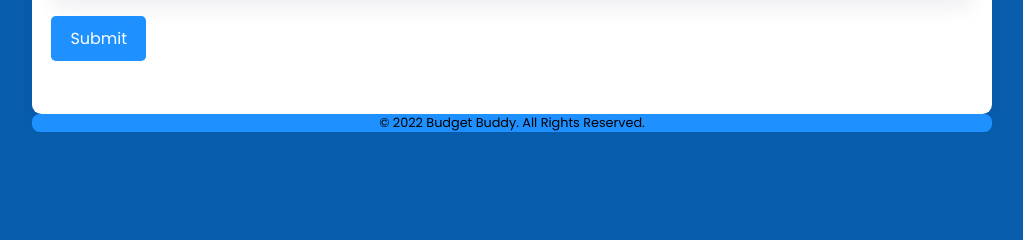
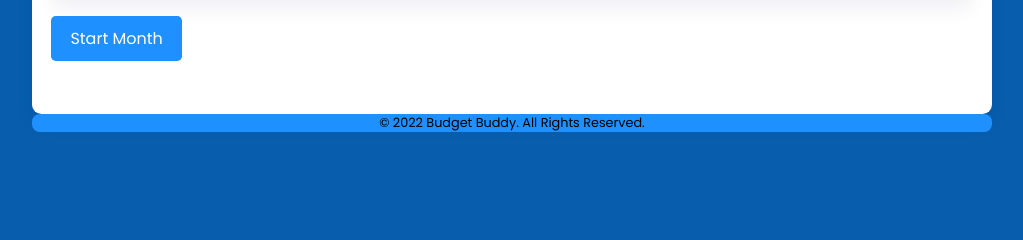
Before and after one commit to Vorix325/BudgetrBuddy, a PHP site: page /ex_starts/admin/admin_All.php in a window 1280 px wide. Shown: the part 394-634 px from the top of the page, without its empty margins (128-1151 px from the left). Run offline with PHP 8.4, Linux system fonts and the light colour scheme; data comes from the database, SQL or seed files in the repository; data that the repository does not hold is empty.

Commit message:
some fixes

```diff
--- a/admin/admin_All.php
+++ b/admin/admin_All.php
@@ -94,7 +94,7 @@
                                                 <form action ="./index.php" method="post">
                                                     <input type='hidden' name='action' value='showAddBudget'><!-- comment -->
 
-                                                    <button class=submit type=submit value="Submit"ad>Submit</button>
+                                                    <button class=submit type=submit value="Submit"ad>Start Month</button>
                                                 </form>
 
 						<br>
--- a/admin/index.php
+++ b/admin/index.php
@@ -3,7 +3,6 @@ require('../model/database.php');
 require('../model/category.php');
 require('../model/category_db.php');
 require('../model/budget_db.php');
-require('../model/user.php');
 require('../model/userInfo_db.php');
 require('../model/email.php');
 
--- a/budget_page/budget_view.php
+++ b/budget_page/budget_view.php
@@ -67,7 +67,7 @@
 							</tr>
                                                         <?php foreach($categories as $ca) :?>
 							<tr>
-                                                            <?php //if($ca->getMonth() == $month && $ca->getYear() == $year) : ?>
+                                                            <?php if($ca->getMonth() == $currentM && $ca->getYear() == $currentY) : ?>
                                                                 <td><?php echo $ca->getCaName(); ?></td>
 								<td><?php echo $ca->getLimit(); ?></td>
                                                                 <td><?php echo $ca->getTotal(); ?></td>
@@ -86,7 +86,7 @@
                                                                     <input type = 'hidden' name ='ca_id' value = '<?php echo $ca->getCaID(); ?>'><!-- comment -->
                                                                     <button class="user-edit"><i class="fas fa-user-times" id="user-edit"></i></button>
                                                                 </form></td>
-							    <?php //endif; ?>
+							    <?php endif; ?>
 							</tr>
                                                         <?php endforeach; ?>
 						</table>
```
